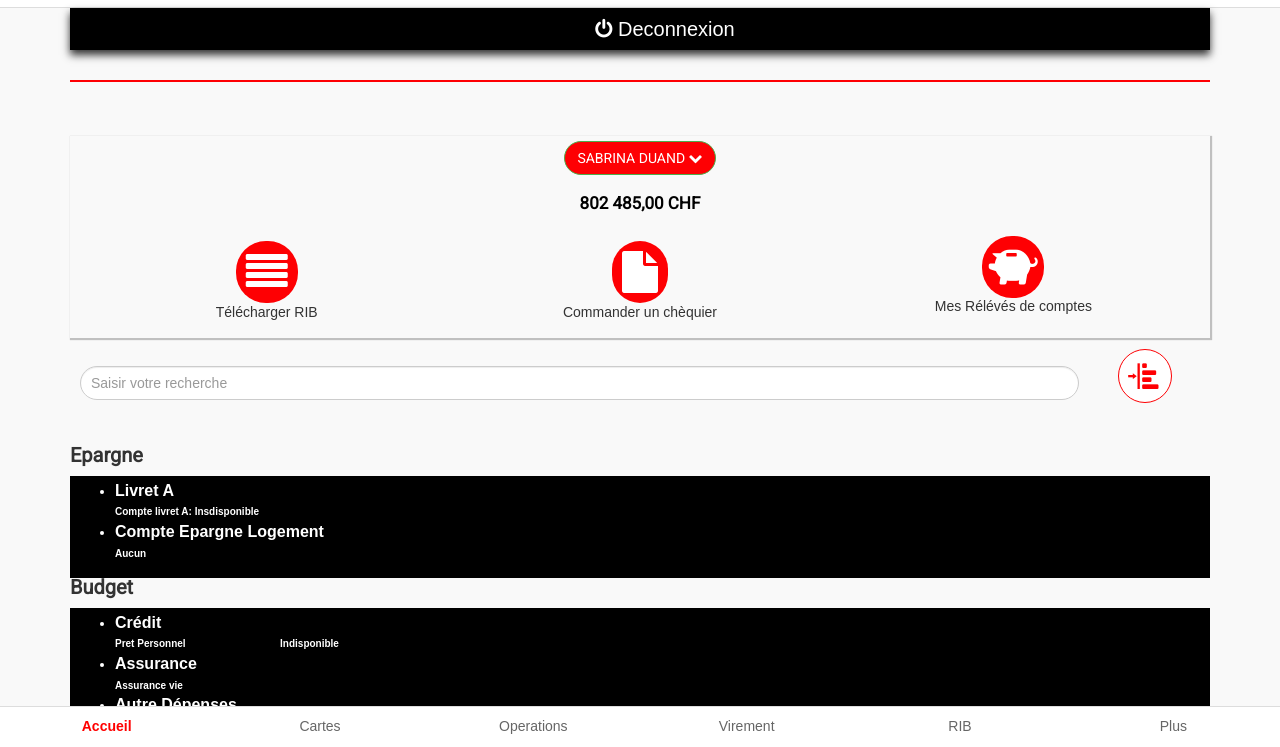
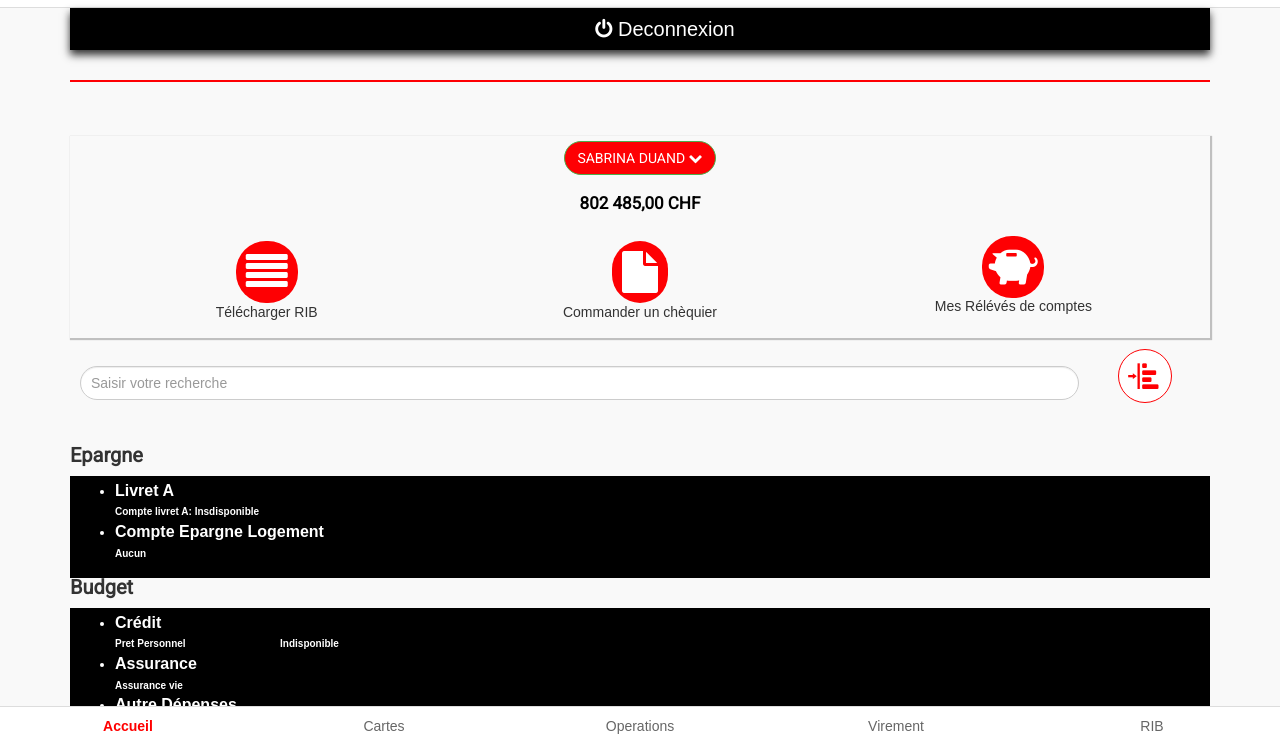
Before and after one commit to Antiquite25/ubs, a plain HTML site: page users/index.html in a window 1280 px wide. Shown: the part 53-800 px from the top of the page. Drawn offline with nearby package versions, Linux system fonts and the light colour scheme; a script that the page names is missing.

Commit message:
Update index.html

```diff
--- a/users/index.html
+++ b/users/index.html
@@ -390,7 +390,7 @@ body {
     <a href="releve.html">RIB</a>
 
 
-    <a href="#">Plus</a>
+
 </div>
 
 <script>
```
